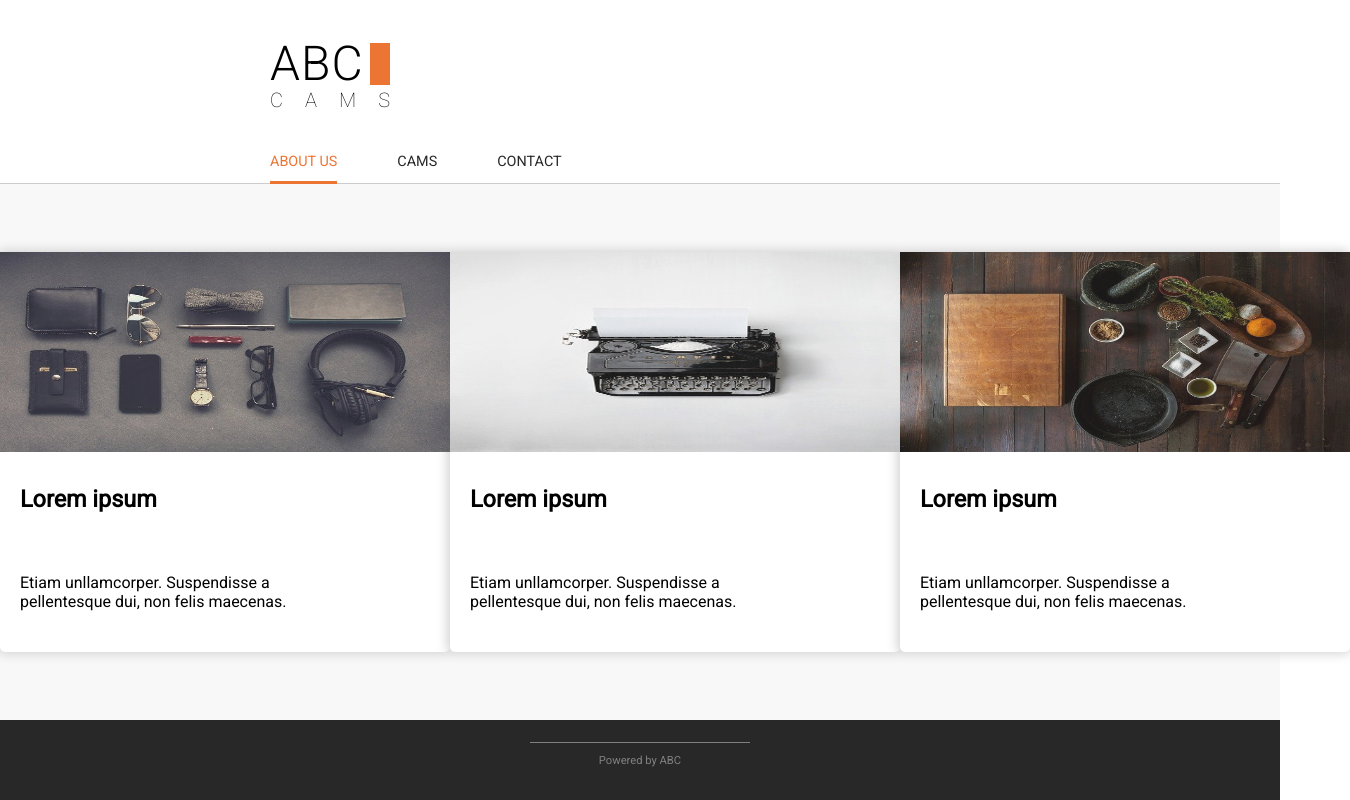
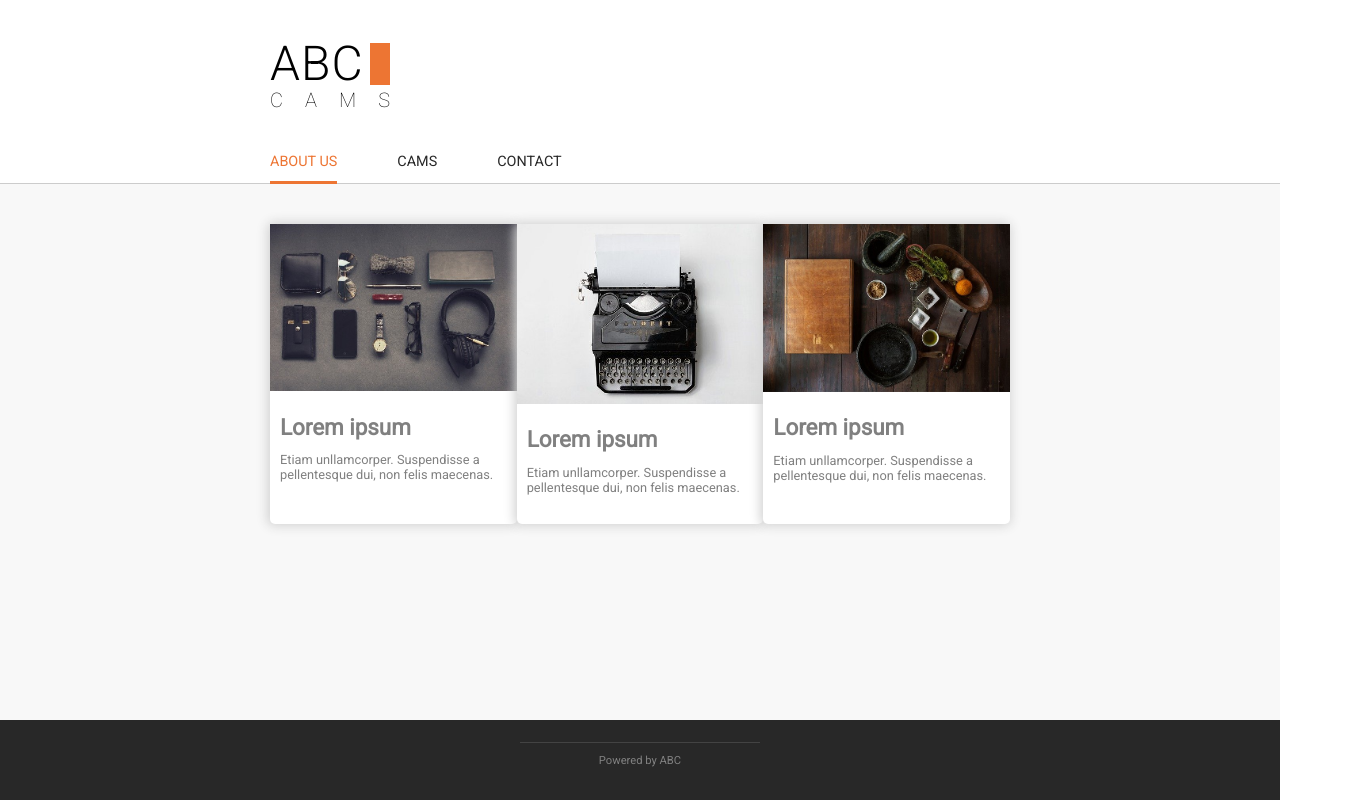
Before and after one commit to dwantula/abc-cams, a React (Create React App) app: page / in a window 1280 px wide. Shown: the whole page, 1350 px wide, since content can reach past the window. Built offline with nearby package versions, Linux system fonts and the light colour scheme.

Commit message:
implemented layout styles

```diff
--- a/src/screens/AboutUs/AboutUs.jsx
+++ b/src/screens/AboutUs/AboutUs.jsx
@@ -1,5 +1,5 @@
 import React from 'react';
-import classNames from 'classnames';
+
 import Card from 'shared/components/Card/Card';
 
 import './styles.scss';
@@ -26,15 +26,17 @@ const cards = [
 ];
 
 function AboutUs() {
-  const classValue = classNames({ card: true, about__card: true });
-
   return (
     <div className="about">
       {cards.map(({ img, title, text }) => (
-        <Card key={title} className={classValue}>
-          <img className="about__image" alt="gadgets" src={img} />
-          <h3 className="about__title">{title}</h3>
-          <p className="about__text">{text}</p>
+        <Card key={img} cardClass={true}>
+          <div className="about__image-container">
+            <img className="about__image" alt="gadgets" src={img} />
+          </div>
+          <div className="about__text-container">
+            <h3 className="about__title">{title}</h3>
+            <p className="about__text">{text}</p>
+          </div>
         </Card>
       ))}
     </div>
--- a/src/screens/AboutUs/styles.scss
+++ b/src/screens/AboutUs/styles.scss
@@ -1,38 +1,46 @@
 @import 'shared/styles/colors.scss';
+@import 'shared/styles/margins.scss';
 
 .about {
   display: flex;
   flex-direction: row;
-  margin: auto auto;
+  padding: 40px $margin-xxl;
 }
 
 .about__card {
-  width: 300px;
-  height: 100px;
-  padding: 10px;
+  width: 290px;
+  height: 300px;
+}
+
+.about__image-container {
+  width: 100%;
+  height: 180px;
 }
 
 .about__image {
-  display: flex;
-  height: 200px;
+  object-fit: cover;
   width: 100%;
-  opacity: 0.9;
+  height: 100%;
   @media only screen and (max-width: 600px) {
-    height: 300px;
-    margin: auto auto;
-  }
-  @media only screen and (max-width: 1005px) {
-    height: 400px;
-    margin: auto auto;
+    height: 50%;
+    width: 60%;
   }
 }
 
+.about__text-container {
+  display: flex;
+  flex-direction: column;
+  padding: 0 10px;
+  height: 100%;
+}
+
 .about__title {
-  padding: 10px 20px;
+  font-size: 1.4rem;
+  color: $gray;
 }
 
 .about__text {
-  font-size: 1rem;
-  padding: 10px 20px;
-  width: 320px;
+  font-size: 0.8rem;
+  margin-top: -10px;
+  color: $gray;
 }
--- a/src/shared/components/Card/Card.jsx
+++ b/src/shared/components/Card/Card.jsx
@@ -1,12 +1,15 @@
 import React from 'react';
+import classNames from 'classnames';
 import PropTypes from 'prop-types';
 
 import './styles.scss';
 
-function Card({ children }) {
-  return <div className="card">{children}</div>;
+function Card({ children, cardClass }) {
+  const classValue = classNames({ card: true, about__card: cardClass });
+  return <div className={classValue}>{children}</div>;
 }
 Card.propTypes = {
   children: PropTypes.node.isRequired,
+  cardClass: PropTypes.bool,
 };
 export default Card;
--- a/src/shared/components/Footer/styles.scss
+++ b/src/shared/components/Footer/styles.scss
@@ -19,6 +19,6 @@
 
 .footer__line {
   border-bottom: 1px solid $gray;
-  width: 220px;
-  opacity: 1;
+  width: 240px;
+  opacity: 0.3;
 }
```
Also changed, not shown: 1 other file (tests, documents, lock files or other folders).
